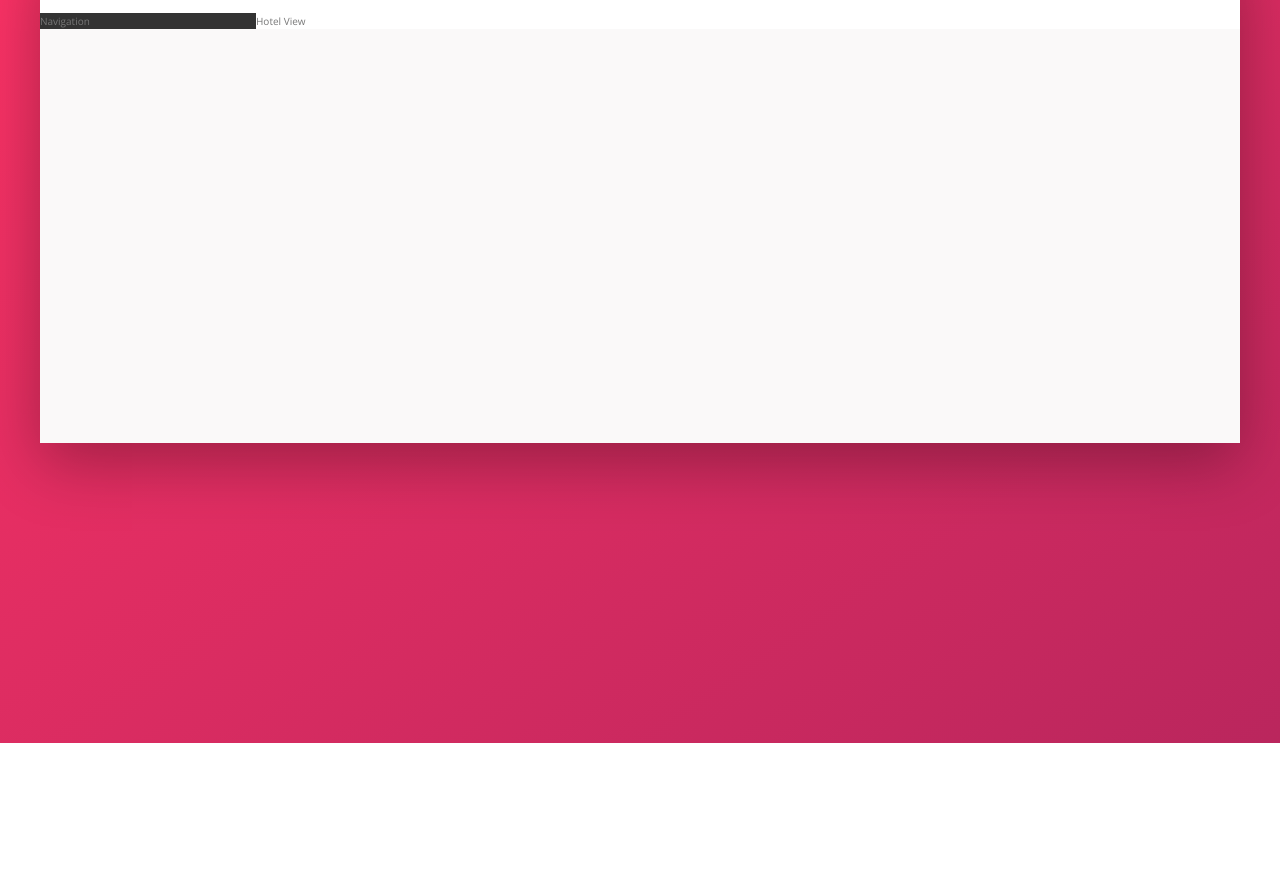
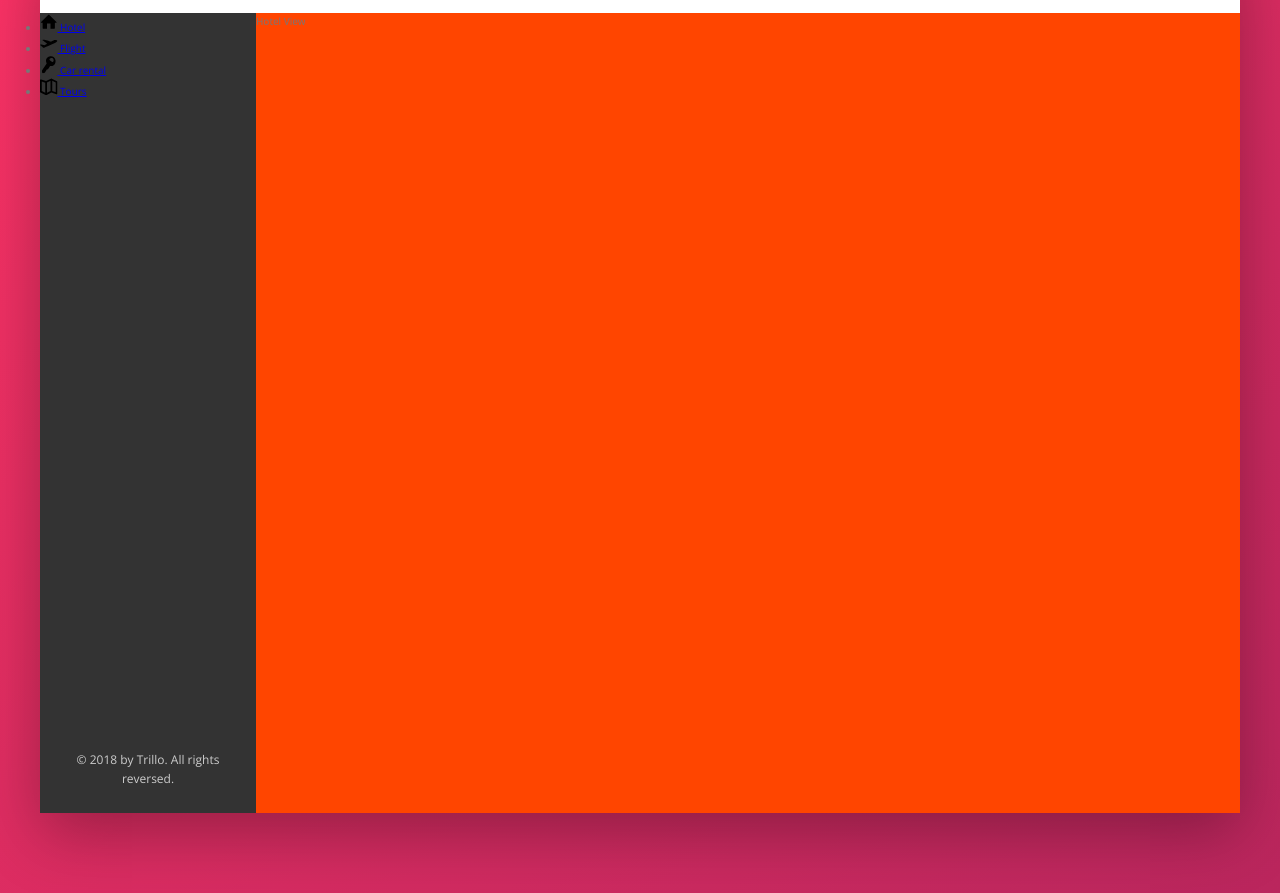
Before and after one commit to afozbek/Trillo, a website: page index.html in a window 1280 px wide. Shown: the part 137-1030 px from the top of the page. Before the commit the page ends 880 px from the top, so only its background shows below. Drawn offline with nearby package versions, Linux system fonts and the light colour scheme.

Commit message:
starting_navigation

```diff
--- a/index.html
+++ b/index.html
@@ -56,7 +56,43 @@
         <!-- FLEX CONTAINER -->
         <div class="content">
             <nav class="sidebar">
-                Navigation
+                <ul class="side-nav">
+                    <li class="side-nav__item">
+                        <a href="#" class="side-nav__link">
+                            <svg class="side-nav__icon">
+                                <use xlink:href="img/sprite.svg#icon-home"></use>
+                            </svg>
+                            <span>Hotel</span>
+                        </a>
+                    </li>
+                    <li class="side-nav__item">
+                        <a href="#" class="side-nav__link">
+                            <svg class="side-nav__icon">
+                                <use xlink:href="img/sprite.svg#icon-aircraft-take-off"></use>
+                            </svg>
+                            <span>Flight</span>
+                        </a>
+                    </li>
+                    <li class="side-nav__item">
+                        <a href="#" class="side-nav__link">
+                            <svg class="side-nav__icon">
+                                <use xlink:href="img/sprite.svg#icon-key"></use>
+                            </svg>
+                            <span>Car rental</span>
+                        </a>
+                    </li>
+                    <li class="side-nav__item">
+                        <a href="#" class="side-nav__link">
+                            <svg class="side-nav__icon">
+                                <use xlink:href="img/sprite.svg#icon-map"></use>
+                            </svg>
+                            <span>Tours</span>
+                        </a>
+                    </li>
+                </ul>
+                <div class="legal">
+                    &copy; 2018 by Trillo. All rights reversed.
+                </div>
             </nav>
             <main class="hotel-view">
                 Hotel View
--- a/sass/_components.scss
+++ b/sass/_components.scss
@@ -122,6 +122,36 @@
         border-radius: 50%;
         margin-right: 1rem;
     }
+}
 
 
+//////////////////////////////
+//SIDE NAVIGATION
+
+.side-nav {
+    &__item {
+
+    }
+
+    &__link {
+
+    }
+
+    &__icon {
+        width: 1.75rem;
+        height: 1.75rem;
+    }
+
 }
+
+
+
+//////////////////////////////
+//LEGAL NAVIGATION
+
+.legal {
+    font-size:  1.2rem;
+    text-align: center;
+    color: var(--color-grey-light-4);
+    padding: 2.5rem;
+}
--- a/sass/_layout.scss
+++ b/sass/_layout.scss
@@ -27,11 +27,20 @@
 
     flex: 0 0 18%;
 
+    display: flex;
+    flex-direction: column; //Direction top-to-bottom!!
+    justify-content: space-between;
 }
 
 
 .hotel-view {
     background-color: #fff;
 
+    //TEST
+    height: 80rem;
+    background-color: orangered;
+
+
+
     flex: 1;
 }
```
Also changed, not shown: css/style.css.
